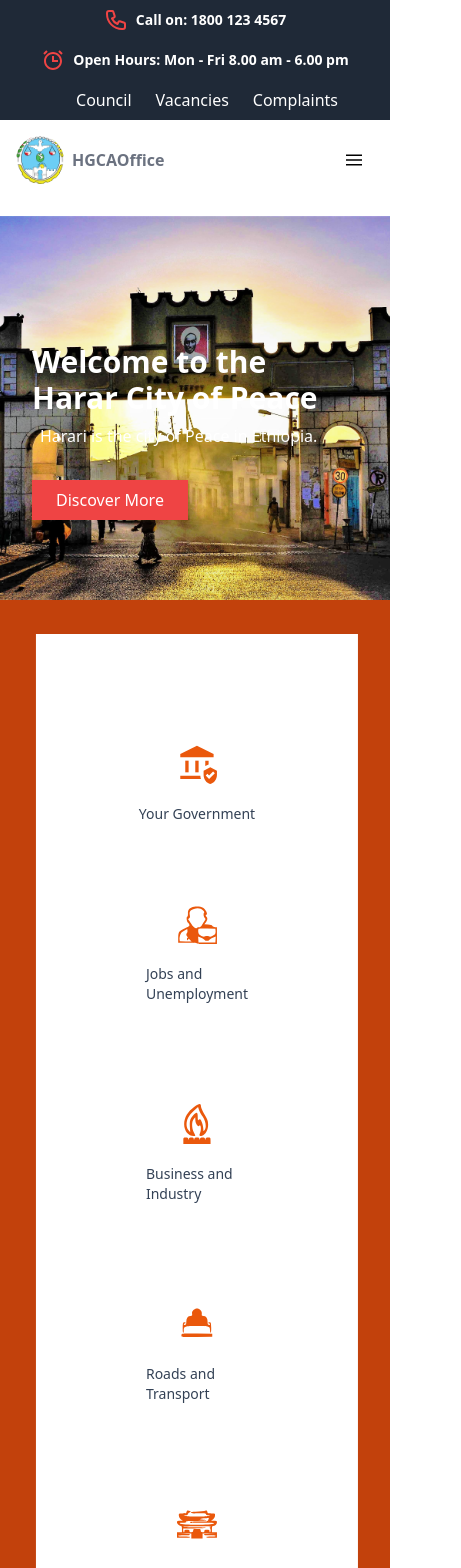
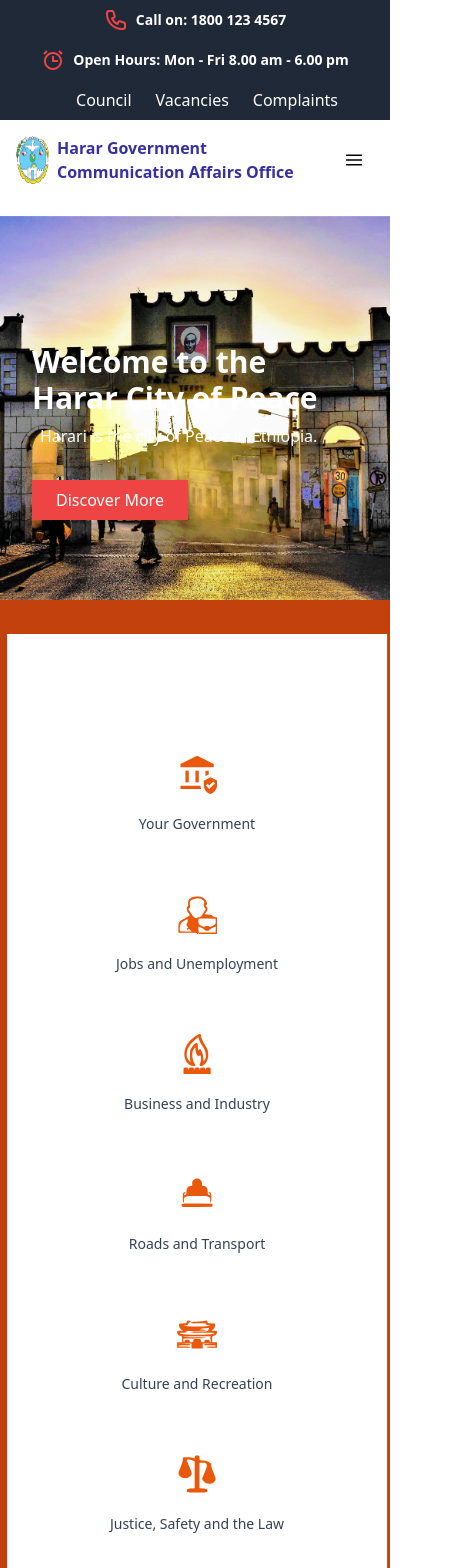
Before and after one commit to fufex3934/frontend, a React (Vite) app: page / in a window 390 px wide. Shown: the top 1568 px of the page, 461 px wide, since content can reach past the window. Built offline with nearby package versions, Linux system fonts and the light colour scheme.

Commit message:
minor changes

```diff
--- a/src/components/body/Explore.jsx
+++ b/src/components/body/Explore.jsx
@@ -25,7 +25,7 @@ const Explore = () => {
                 </div>
             </div>
             <div class="grid ms-[150px] me-[150px] mt-[90px]">
-                <div class="grid grid-cols-1 md:grid-cols-3 gap-5 mb-8">
+                <div class="grid grid-cols-3 gap-5 mb-8">
                     <div className='text-center image relative' data-aos-duration="1000" data-aos="fade-up" data-aos-easing="linear">
                         <img className='' src="images/explore.jpg" alt="" />
                         <a href="" className='text-lg md:text-xl absolute -bottom-10 text-white bg-black p-3 hover:shadow-lg left-20'>Service Departments</a>
--- a/src/components/body/Welcome.jsx
+++ b/src/components/body/Welcome.jsx
@@ -36,7 +36,6 @@ const Welcome = () => {
     // Add more carousel data objects as needed
   ]);
   const [currentIndex, setCurrentIndex] = useState(0);
-
   useEffect(() => {
     const carousel = document.querySelector('#default-carousel');
     const prevButton = document.querySelector('[data-carousel-prev]');
@@ -96,6 +95,7 @@ const Welcome = () => {
 
   return (
     <div className=' overflow-x-hidden'>
+
       <div id="default-carousel" className="relative w-screen" data-carousel="slide">
   {/* Carousel wrapper */}
   <div className="relative h-96 md:h-[100vh] lg:h-[100vh] overflow-hidden">
@@ -153,7 +153,7 @@ const Welcome = () => {
 </div>
 
 <div className='bg-orange-700 outer  w-full flex justify-center items-end relative '>
-  <div className='bg-white inner md:mx-8 -top-14 md:-top-16 absolute  md:grid-cols-6 gap-4 '>
+  <div className='bg-white inner  md:mx-8 -top-14 md:-top-16 absolute  md:grid-cols-6 gap-4 '>
   <div className=" hover:shadow-2xl flex flex-col items-center justify-center p-5">
   <div className="p-5 hover:bg-orange-700 hover:rounded-full">
     <svg
@@ -180,10 +180,15 @@ const Welcome = () => {
       </g>
     </svg>
   </div>
-  <span className="text-sm font-medium text-slate-700">Your Government</span>
+  <span className="text-sm font-medium text-slate-700
+   hover:text-orange-700 hover:cursor-pointer
+    hover:border-b-2  md:hover:py-2 hover:mx-4 md:hover:mx-20 hover:border-gray-300">
+    Your Government
+    </span>
+
 </div>
 
-    <div className="hover:shadow-2xl flex flex-col items-center justify-center p-10">
+    <div className="hover:shadow-2xl flex flex-col items-center justify-center p-5">
   <div className="p-5  hover:bg-orange-700 hover:rounded-full ">
 
 <svg   className="w-10 h-10 text-orange-600 fill-current hover:fill-white transform hover:scale-110 transition-transform duration-300" version="1.0" xmlns="http://www.w3.org/2000/svg"
@@ -211,11 +216,15 @@ c26 -11 52 -27 56 -35z"/>
 </svg>
 
   </div>
-  <span className="text-sm font-medium text-slate-700">Jobs and Unemployment</span>
+  <span className="text-sm
+  font-medium text-slate-700 hover:text-orange-700 hover:cursor-pointer
+  hover:border-b-2  md:hover:py-2 hover:mx-4 md:hover:mx-20 hover:border-gray-300">
+    Jobs and Unemployment
+    </span>
 </div>
 
 
-<div className="hover:shadow-2xl flex flex-col items-center justify-center p-10">
+<div className="hover:shadow-2xl flex flex-col items-center justify-center p-5">
   <div className="p-5 hover:bg-orange-700 hover:rounded-full ">
 
 <svg className="w-10 h-10 text-orange-600 fill-current hover:fill-white transform hover:scale-110 transition-transform duration-300" version="1.0" xmlns="http://www.w3.org/2000/svg"
@@ -237,9 +246,13 @@ fill="#fffff" stroke="none">
 </g>
 </svg>
   </div>
-  <span className="text-sm font-medium text-slate-700">Business and Industry</span>
+  <span className="text-sm
+  font-medium text-slate-700 hover:text-orange-700 hover:cursor-pointer
+  hover:border-b-2  md:hover:py-2 hover:mx-4 md:hover:mx-20 hover:border-gray-300">
+    Business and Industry
+    </span>
 </div>
-<div className="hover:shadow-2xl flex flex-col items-center justify-center p-10">
+<div className="hover:shadow-2xl flex flex-col items-center justify-center p-5">
   <div className="p-5 hover:bg-orange-700 hover:rounded-full ">
 
 <svg className="w-10 h-10 text-orange-600 fill-current hover:fill-white transform hover:scale-110 transition-transform duration-300" version="1.0" xmlns="http://www.w3.org/2000/svg"
@@ -261,9 +274,13 @@ fill="#fffff" stroke="none">
 </svg>
 
   </div>
-  <span className="text-sm font-medium text-slate-700">Roads and Transport</span>
+  <span className="text-sm
+  font-medium text-slate-700 hover:text-orange-700 hover:cursor-pointer
+  hover:border-b-2  md:hover:py-2 hover:mx-4 md:hover:mx-20 hover:border-gray-300">
+    Roads and Transport
+    </span>
 </div>
-<div className="hover:shadow-2xl flex flex-col items-center justify-center p-10">
+<div className="hover:shadow-2xl flex flex-col items-center justify-center p-5">
   <div className="p-5 hover:bg-orange-700 hover:rounded-full ">
 
 <svg className="w-10 h-10 text-orange-600 fill-current hover:fill-white transform hover:scale-110 transition-transform duration-300" version="1.0" xmlns="http://www.w3.org/2000/svg"
@@ -298,9 +315,13 @@ fill="#fffff" stroke="none">
 </svg>
 
   </div>
-  <span className="text-sm font-medium text-slate-700">Culture and Recreation</span>
+  <span className="text-sm
+  font-medium text-slate-700 hover:text-orange-700 hover:cursor-pointer
+  hover:border-b-2  md:hover:py-2 hover:mx-4 md:hover:mx-20 hover:border-gray-300">
+    Culture and Recreation
+    </span>
 </div>
-<div className="hover:shadow-2xl flex flex-col items-center justify-center p-10">
+<div className="hover:shadow-2xl flex flex-col items-center justify-center p-5">
   <div className="p-5 hover:bg-orange-700 hover:rounded-full">
 
 <svg className="w-10 h-10 text-orange-600 fill-current hover:fill-white transform hover:scale-110 transition-transform duration-300" version="1.0" xmlns="http://www.w3.org/2000/svg"
@@ -319,7 +340,12 @@ fill="#fffff" stroke="none">
 </svg>
 
   </div>
-  <span className="text-sm font-medium text-slate-700">Justice, Safety and the Law</span>
+  <span className="text-sm
+   font-medium text-slate-700 hover:text-orange-700 hover:cursor-pointer
+   hover:border-b-2  md:hover:py-2
+    hover:mx-4 md:hover:mx-20 hover:border-gray-300   md:hover:text-xs ">
+    Justice, Safety and the Law
+    </span>
 </div>
 
   </div>
--- a/src/components/body/css/Welcome.css
+++ b/src/components/body/css/Welcome.css
@@ -1,15 +1,16 @@
 @media (max-width: 767px) {
   .outer {
     position: relative; /* Make the outer div a positioning context */
-    height: 1600px; /* Adjust the height as needed */
+    height: 1350px; /* Adjust the height as needed */
     padding-top: 10px;
   }
 
   .inner {
     position: relative; /* Change from absolute to relative */
-    padding: 70px;
+    padding: 80px;
     transform: translate(-50%, 0); /* Adjust only horizontal positioning */
     left: 50%;
+    width: 45vh;
     margin-top: 90px;
     margin-left: 2px;
     margin-right: 2px; /* Add margin-top to separate from the outer div */
--- a/src/components/navbars/bottomnav/BottomNav.jsx
+++ b/src/components/navbars/bottomnav/BottomNav.jsx
@@ -27,13 +27,15 @@ const BottomNavbar = () => {
       <ul className=" flex items-center">
       <div className="mr-2">
   <a href="#">
-  <img className="h-12 w-12 rounded-full" src="./harar.png" alt="Logo" />
+  <img className="h-12 md:h-10 w-12 md:w-10  rounded-full" src="./harar.png" alt="Logo" />
   </a>
 </div>
 
 
 <a href="#">
-<h1 className='text-gray-500 font-bold flex-grow mr-3'>HGCAOffice</h1>
+<h1 className='text-indigo-800 font-bold flex-grow mr-3 whitespace-wrap md:text-xs'>
+  Harar Government Communication Affairs Office
+  </h1>
 </a>
 
 <div className="block lg:hidden  items-center ml-auto">
```
